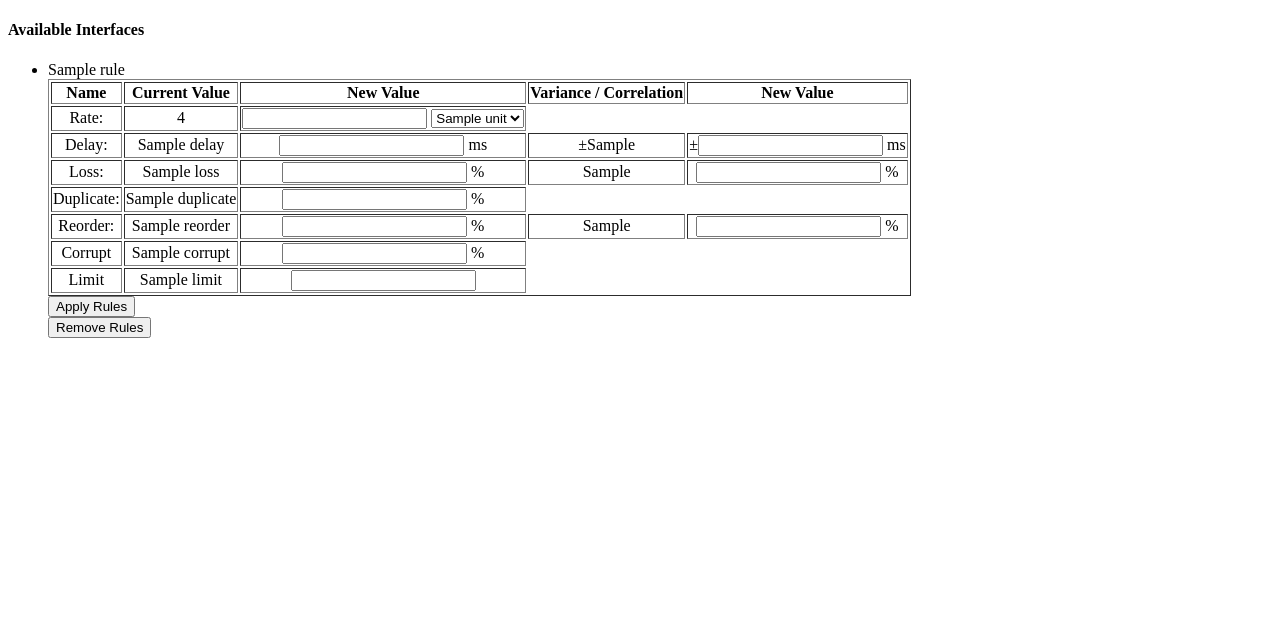
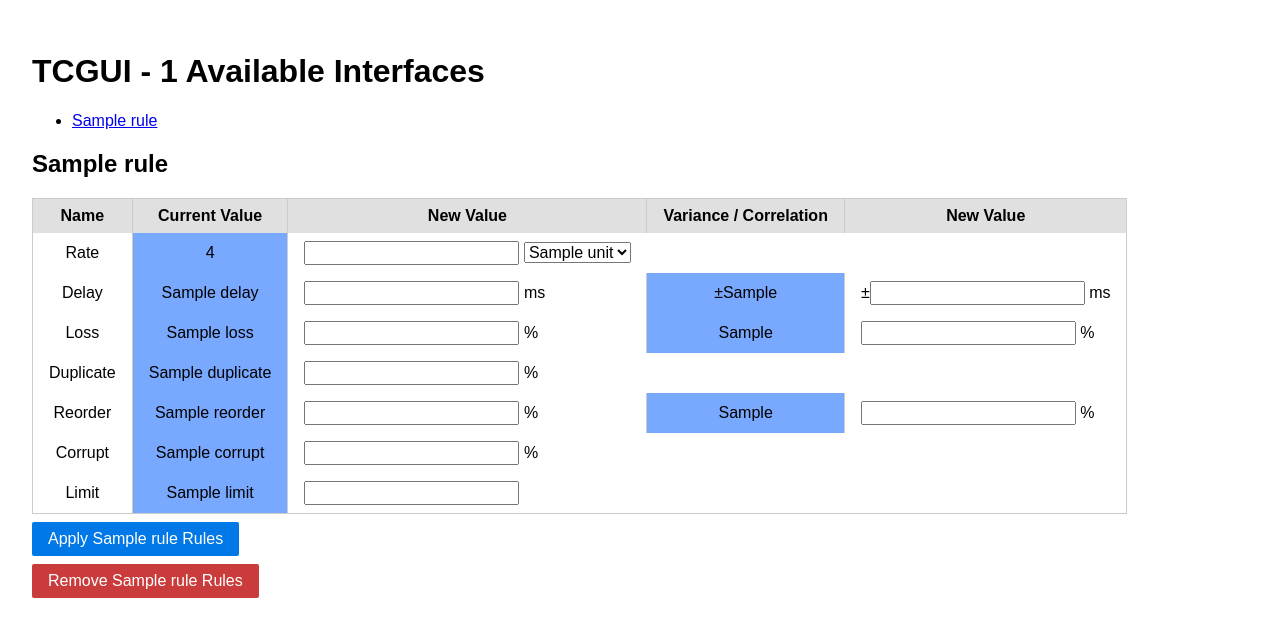
Before and after one commit to tum-lkn/tcgui, a Flask app: template templates/main.html in a window 1280 px wide. Shown: the top 637 px of the page. Run offline with Flask 2, Linux system fonts and the light colour scheme; the template is opened without the code that fills it: most values are stand-ins (such as "Sample title", 1, 10 or a date in 2020); parts of the project's set-up code (start-up, migrations or seed data) failed here and were passed over.

Commit message:
Added style to the page. (#9)
* added pure-css

* Simple css design done.

* Finish css design.

* Iamge with demo of activated rule.

* change image with limit.

```diff
--- a/main.py
+++ b/main.py
@@ -26,6 +26,7 @@ app = Flask(__name__)
 pattern = None
 dev_list = None
 
+app.static_folder = "static"
 
 def parse_arguments():
     parser = argparse.ArgumentParser(description="TC web GUI")
--- a/templates/main.html
+++ b/templates/main.html
@@ -1,17 +1,26 @@
 <!DOCTYPE html>
 <html lang="en">
 <head>
+    <meta name="viewport" content="width=device-width, initial-scale=1">
     <meta charset="UTF-8">
     <title>tcgui</title>
+    <link rel="stylesheet" href="{{ url_for('static', filename='pure-min.css') }}">
 </head>
 <body>
-<h4>Available Interfaces</h4>
+
+<div style="padding:2em;">
+    <h1>TCGUI - {{ rules|length }} Available Interfaces</h1>
     <ul>
         {% for rule in rules %}
-        <li>
-            {{ rule['name'] }}
+            <li><a href="#{{ rule['name'] }}">{{ rule['name'] }}</a></li>
+        {% endfor %}
+    </ul>
+    {% for rule in rules %}
+        <div>
+            <h2 id="{{ rule['name'] }}">{{ rule['name'] }}</h2>
             <form method="POST" action="{{ url_for('new_rule', interface=rule['name']) }}">
-                <table border="1">
+                <table class="pure-table">
+                    <thead>
                         <tr>
                             <th>Name</th>
                             <th>Current Value</th>
@@ -19,10 +28,12 @@
                             <th>Variance / Correlation</th>
                             <th>New Value</th>
                         </tr>
+                    </thead>
+                    <tbody>
                     <tr>
-                        <td>Rate:</td>
-			<td>{{ rule['rate'] }}</td>
-                        <td>
+                        <td>Rate</td>
+			            <td class="tcgui-value-cell">{{ rule['rate'] }}</td>
+                        <td class="tcgui-input-cell">
                             <input type="number" name="Rate" size="5">
                             <select name="rate_unit">
                                 {% for unit in units %}
@@ -32,53 +43,79 @@
                         </td>
                     </tr>
                     <tr>
-                        <td>Delay:</td>
-                        <td>{{ rule['delay'] }}</td>
-                        <td><input type="number" name="Delay" size="5"> ms</td>
-                        <td>±{{ rule['delayVariance'] }}</td>
-                        <td>±<input type="number" name="DelayVariance" size="5"> ms</td>
+                        <td>Delay</td>
+                        <td class="tcgui-value-cell">{{ rule['delay'] }}</td>
+                        <td class="tcgui-input-cell"><input type="number" name="Delay" size="5"> ms</td>
+                        <td class="tcgui-value-cell">±{{ rule['delayVariance'] }}</td>
+                        <td class="tcgui-input-cell">±<input type="number" name="DelayVariance" size="5"> ms</td>
                     </tr>
                     <tr>
-                        <td>Loss:</td>
-                        <td>{{ rule['loss'] }}</td>
-                        <td><input type="number" name="Loss" size="5"> %</td>
-                        <td>{{ rule['lossCorrelation'] }}</td>
-                        <td><input type="number" name="LossCorrelation" size="5"> %</td>
+                        <td>Loss</td>
+                        <td class="tcgui-value-cell">{{ rule['loss'] }}</td>
+                        <td class="tcgui-input-cell"><input type="number" name="Loss" size="5"> %</td>
+                        <td class="tcgui-value-cell">{{ rule['lossCorrelation'] }}</td>
+                        <td class="tcgui-input-cell"> <input type="number" name="LossCorrelation" size="5"> %</td>
                     </tr>
                     <tr>
-                        <td>Duplicate:</td>
-                        <td>{{ rule['duplicate'] }}</td>
-                        <td><input type="number" name="Duplicate" size="5"> %</td>
+                        <td>Duplicate</td>
+                        <td class="tcgui-value-cell">{{ rule['duplicate'] }}</td>
+                        <td class="tcgui-input-cell"><input type="number" name="Duplicate" size="5"> %</td>
                     </tr>
                     <tr>
-                        <td>Reorder:</td>
-                        <td>{{ rule['reorder'] }}</td>
-                        <td><input type="number" name="Reorder" size="5"> %</td>
-                        <td>{{ rule['reorderCorrelation'] }}</td>
-                        <td><input type="number" name="ReorderCorrelation" size="5"> %</td>
+                        <td>Reorder</td>
+                        <td class="tcgui-value-cell">{{ rule['reorder'] }}</td>
+                        <td class="tcgui-input-cell"><input type="number" name="Reorder" size="5"> %</td>
+                        <td class="tcgui-value-cell">{{ rule['reorderCorrelation'] }}</td>
+                        <td class="tcgui-input-cell"> <input type="number" name="ReorderCorrelation" size="5"> %</td>
                     </tr>
                     <tr>
                         <td>Corrupt</td>
-                        <td>{{ rule['corrupt'] }}</td>
-                        <td><input type="number" name="Corrupt" size="5"> %</td>
+                        <td class="tcgui-value-cell">{{ rule['corrupt'] }}</td>
+                        <td class="tcgui-input-cell"><input type="number" name="Corrupt" size="5"> %</td>
                     </tr>
                     <tr>
                         <td>Limit</td>
-                        <td>{{ rule['limit'] }}</td>
-                        <td><input type="number" name="Limit" size="5"></td>
+                        <td class="tcgui-value-cell">{{ rule['limit'] }}</td>
+                        <td class="tcgui-input-cell"><input type="number" name="Limit" size="5"></td>
                     </tr>
+                </tbody>
                 </table>
-                <input type="submit" value="Apply Rules">
+                <input class="pure-button pure-button-primary" type="submit" value="Apply {{ rule['name'] }} Rules">
             </form>
             <form method="POST" action="{{ url_for('remove_rule', interface= rule['name']) }}">
-                <input type="submit" value="Remove Rules">
+                <input class="button-remove pure-button" type="submit" value="Remove {{ rule['name'] }} Rules">
             </form>
-        </li>
+        </div>
     {% endfor %}
-</ul>
+</div>
+<script type="text/javascript">
+
+    var x = document.getElementsByClassName("tcgui-value-cell");
+    var i;
+    for (i = 0; i < x.length; i++) {
+        if(x[i].innerHTML.indexOf("None") === -1 ){
+            x[i].style.backgroundColor = "rgb(121, 168, 255)";
+        }
+
+    }
+</script>
 <style>
     th,td {
         text-align: center;
+
+    }
+
+    .tcgui-input-cell {
+        text-align: left;
+    }
+
+    .button-remove {
+        color: white;
+        background: rgb(202, 60, 60);
+    }
+
+    .pure-button {
+        margin-top: .5em;
     }
 </style>
 </body>
```
Also changed, not shown: static/pure-min.css (added), tcgui.png. Lines whose indentation alone changed are shown as unchanged.
